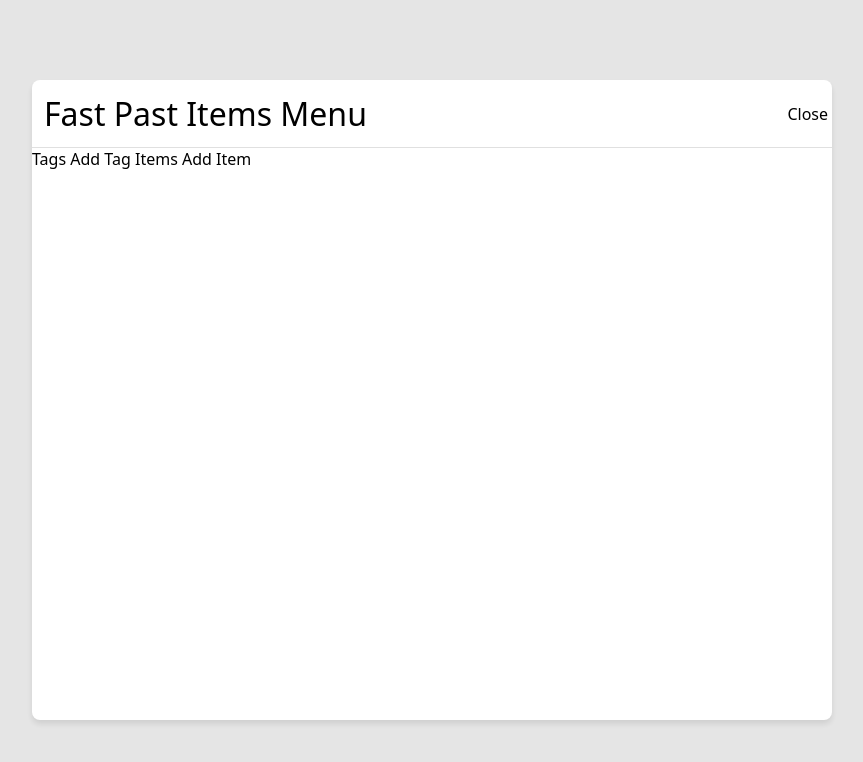
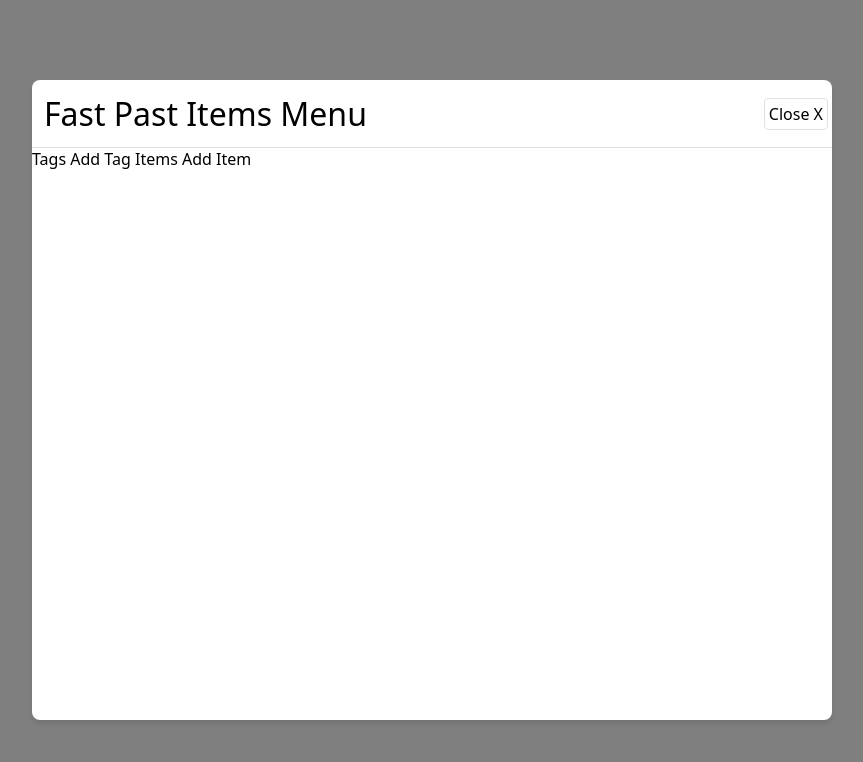
Before and after one commit to veyanrech/QuickInsertsChromeContextMenu, a browser extension: page dialog.html in a window 1280 px wide. Shown: the whole page, without its empty margins (208-1071 px from the left). Drawn offline with Linux system fonts and the light colour scheme.

Commit message:
new dialog

```diff
--- a/dialog.html
+++ b/dialog.html
@@ -27,6 +27,10 @@
             flex-flow: column;
         }
 
+        #fast-past-dialog-id::backdrop {
+            background: rgba(0, 0, 0, 0.5);
+        }
+
         #fast-past-dialog-id[open] {
             display: block;
         }
@@ -52,8 +56,11 @@
             display: block;
         }
 
-        .form-filler-dialog::backdrop {
-            background: rgba(0, 0, 0, 0.5);
+        #fast-past-dialog-id .header button#close {
+            cursor: pointer;
+            padding: .25em;
+            border-radius: .25em;
+            border: 1px solid #e0e0e0;
         }
 
         /* Container for the two-column layout */
@@ -170,7 +177,7 @@
             <div class="container column-2">
                 <div class="column-75"></div>
                 <div class="column-25">
-                    <button id="close">Close</button>
+                    <button id="close">Close X</button>
                 </div>
             </div>
         </div>
```
